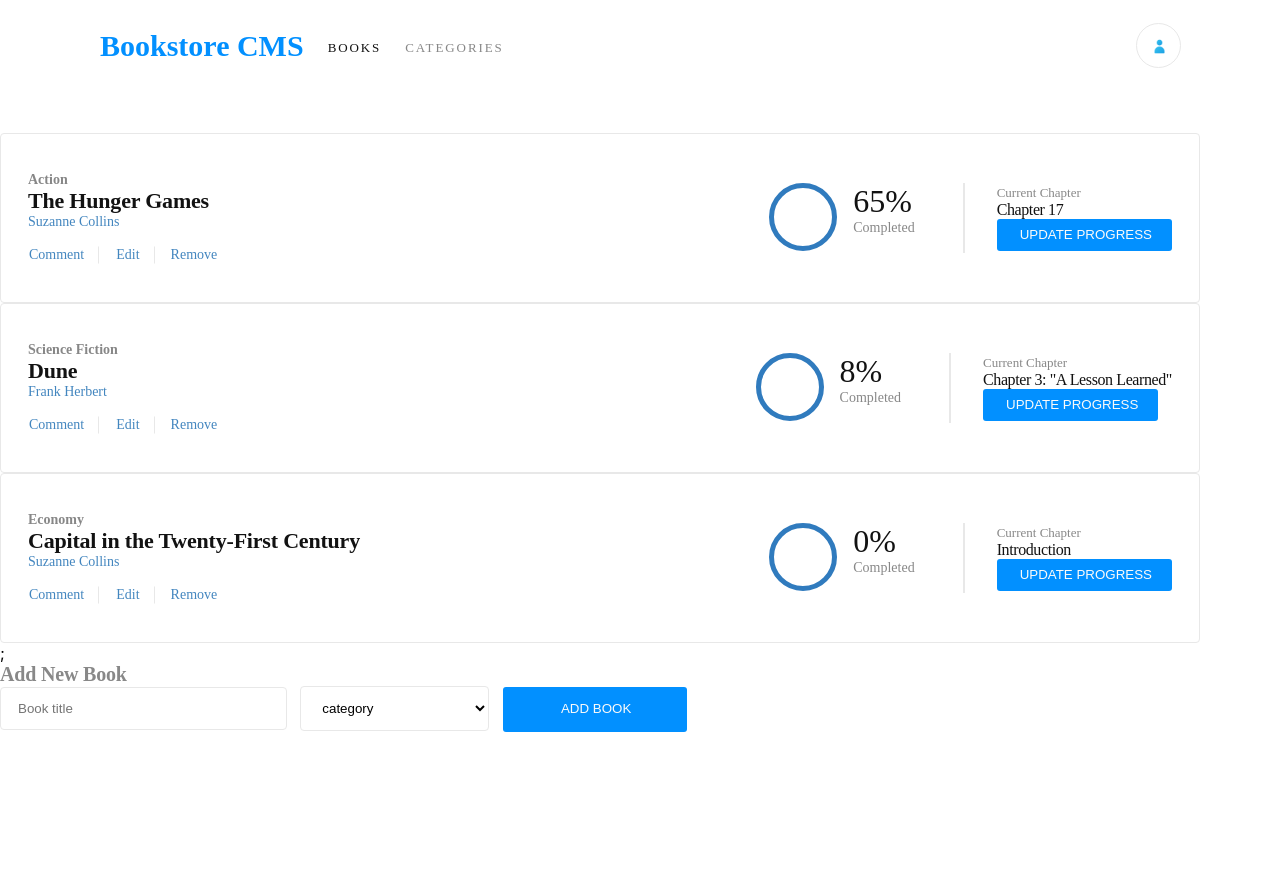
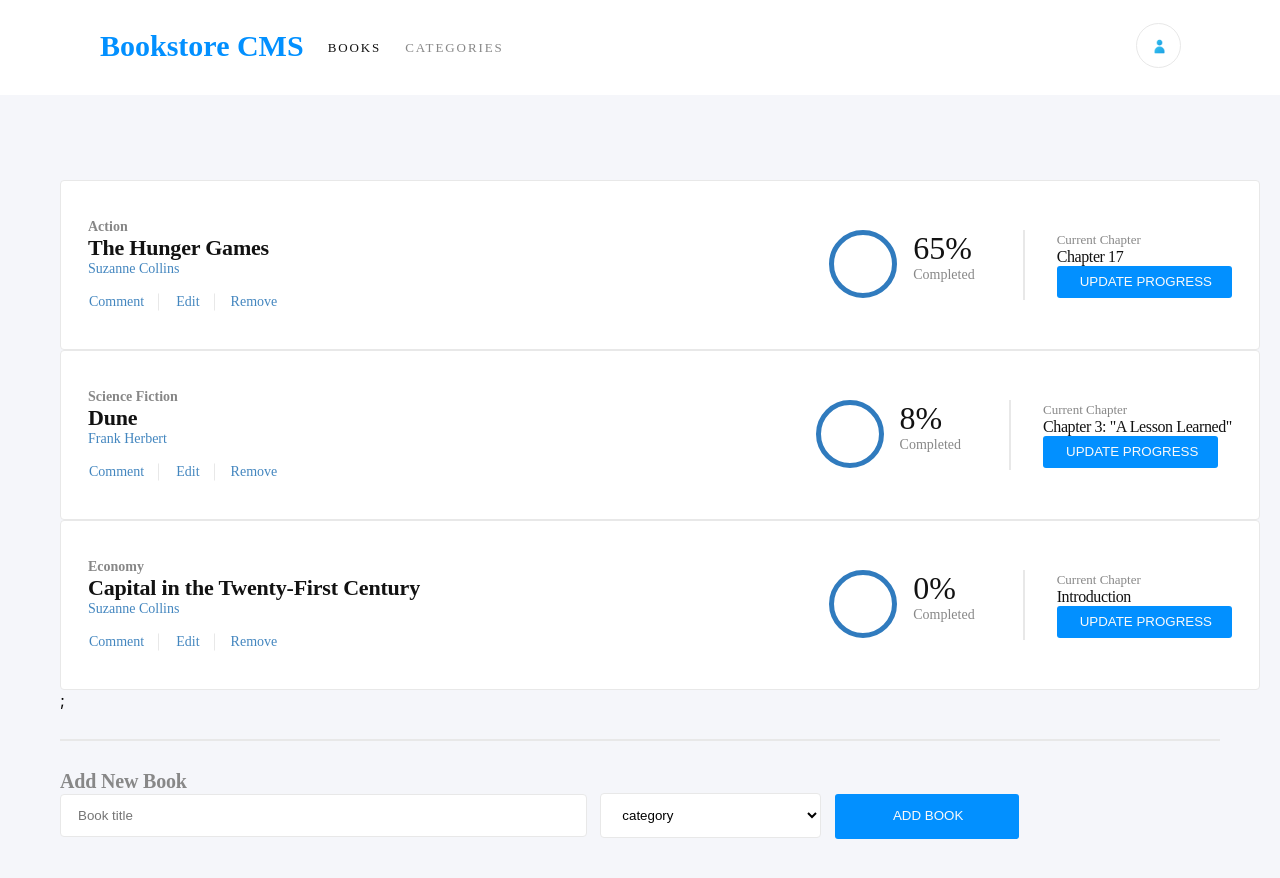
Before and after one commit to lily4178993/my-book-store, a React (Create React App) app: page / in a window 1280 px wide. Shown: the top 878 px of the page. Before the commit the page ends 800 px from the top, so only its background shows below. Built offline with nearby package versions, Linux system fonts and the light colour scheme.

Commit message:
Add CSS styles to books container

```diff
--- a/src/components/Books.jsx
+++ b/src/components/Books.jsx
@@ -2,12 +2,14 @@ import React from 'react';
 import Form from './form/Form';
 import BooksCard from './BooksCard';
 import booksData from './data/booksData';
+import BooksCSS from 'components/styles/Books.module.css';
 
 const Books = () => {
     return (
-        <section>
+        <section className={BooksCSS.BookstoreCMS}>
 
             <BooksCard booksData={booksData} />
+            <hr className={BooksCSS.Line} />
             <Form />
         </section>
     );
--- a/src/components/form/Form.jsx
+++ b/src/components/form/Form.jsx
@@ -7,7 +7,7 @@ function Form() {
       <h2 className={FormCSS.Title}>Add New Book</h2>
       <form className={FormCSS.form}>
         <input type="text" placeholder="Book title"  className={FormCSS.LessonPanel} />
-        <select name="category" className={FormCSS.LessonPanel}>
+        <select name="category" className={FormCSS.LessonPanel2}>
             <option value="category1">category</option>
             <option value="category1">category1</option>
             <option value="category2">category2</option>
--- a/src/components/form/styles/Form.module.css
+++ b/src/components/form/styles/Form.module.css
@@ -14,7 +14,14 @@
   }
 
   .LessonPanel {
-    padding: 0.813rem 5.688rem 0.813rem 1.063rem;
+    padding: 0.813rem 20.688rem 0.813rem 1.063rem;
+    border-radius: 4px;
+    border: solid 1px var(--white-three);
+    background-color: var(--white-two);
+  }
+
+  .LessonPanel2 {
+    padding: 0.813rem 7.688rem 0.813rem 1.063rem;
     border-radius: 4px;
     border: solid 1px var(--white-three);
     background-color: var(--white-two);
--- /dev/null
+++ b/src/components/styles/Books.module.css
@@ -0,0 +1,9 @@
+.BookstoreCMS {
+    padding: 5.313rem 3.75rem;
+    background-color: var(--pale-grey);
+  }
+
+  .Line {
+    margin: 1.813rem 0;
+    border: solid 1px var(--white-three);
+  }
--- a/src/components/styles/Header.module.css
+++ b/src/components/styles/Header.module.css
@@ -1,7 +1,6 @@
 .panelBg {
     width: 100%;
     height: 5.938rem;
-    margin: 0 0 2.375rem;
     padding: 1.438rem 6.188rem 1.688rem 6.25rem;
     background-color: var(--white-two);
     display: flex;
--- a/src/index.css
+++ b/src/index.css
@@ -2,6 +2,7 @@
   --azure: #0290ff;
   --medium-blue: #307bbe;
   --black-5: #0000000d;
+  --pale-grey: #f5f6fa;
   --white: #fafafa;
   --white-two: #ffffff;
   --white-three: #e8e8e8;
```
